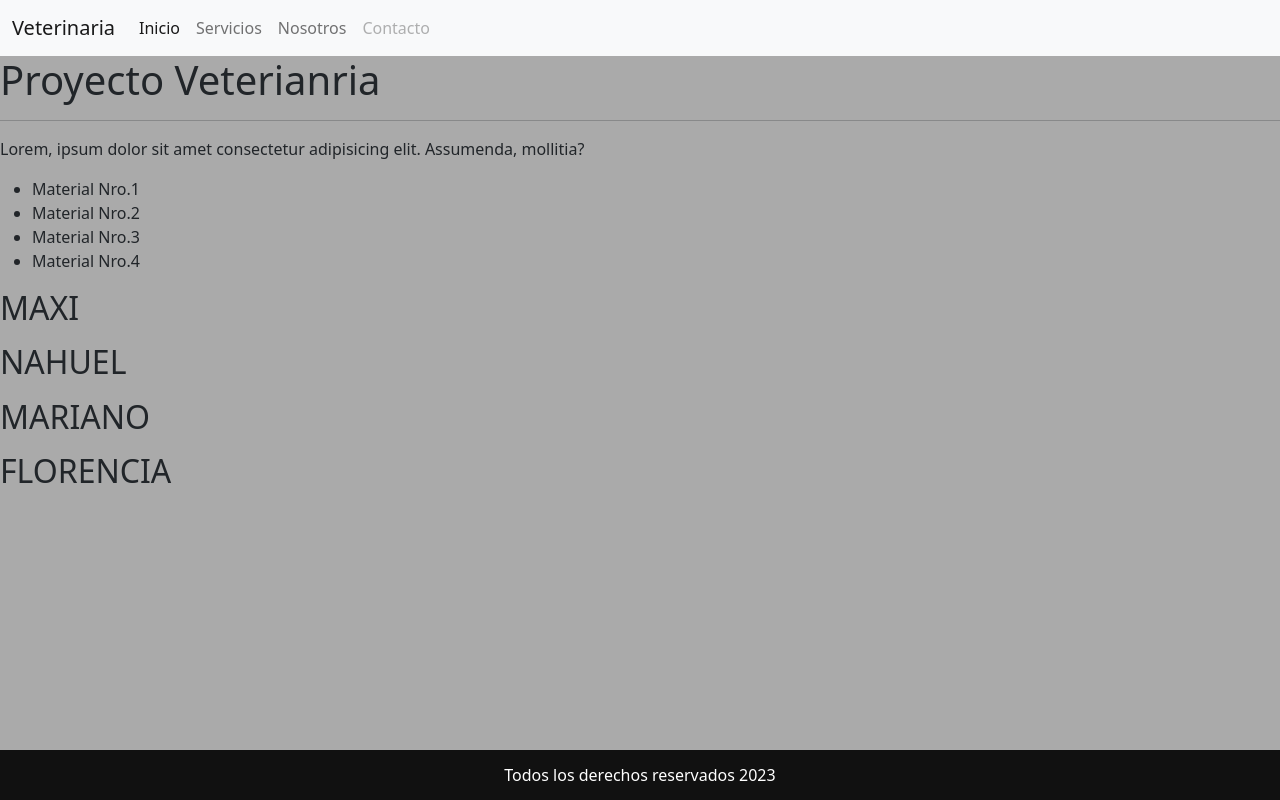
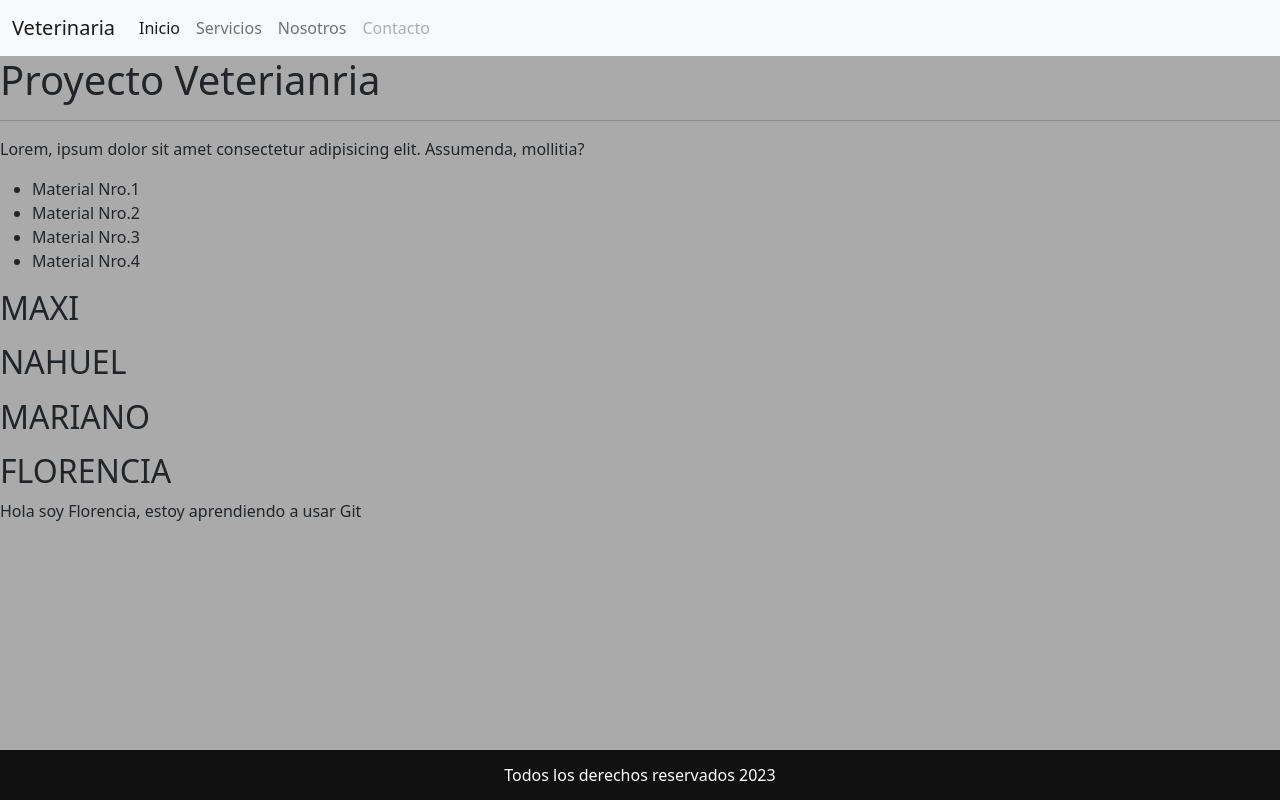
Before and after one commit to MarianoChunGLA/web-veterinaria, a plain HTML site: page index.html in a window 1280 px wide. Drawn offline with nearby package versions, Linux system fonts and the light colour scheme.

Commit message:
Soy Flor, agregue un parrafo en mi rama

```diff
--- a/index.html
+++ b/index.html
@@ -62,7 +62,7 @@
 
         <!-- Florencia -->
         <h2>FLORENCIA</h2>
-        <p></p>
+        <p>Hola soy Florencia, estoy aprendiendo a usar Git</p>
 
 
     </main>
```
